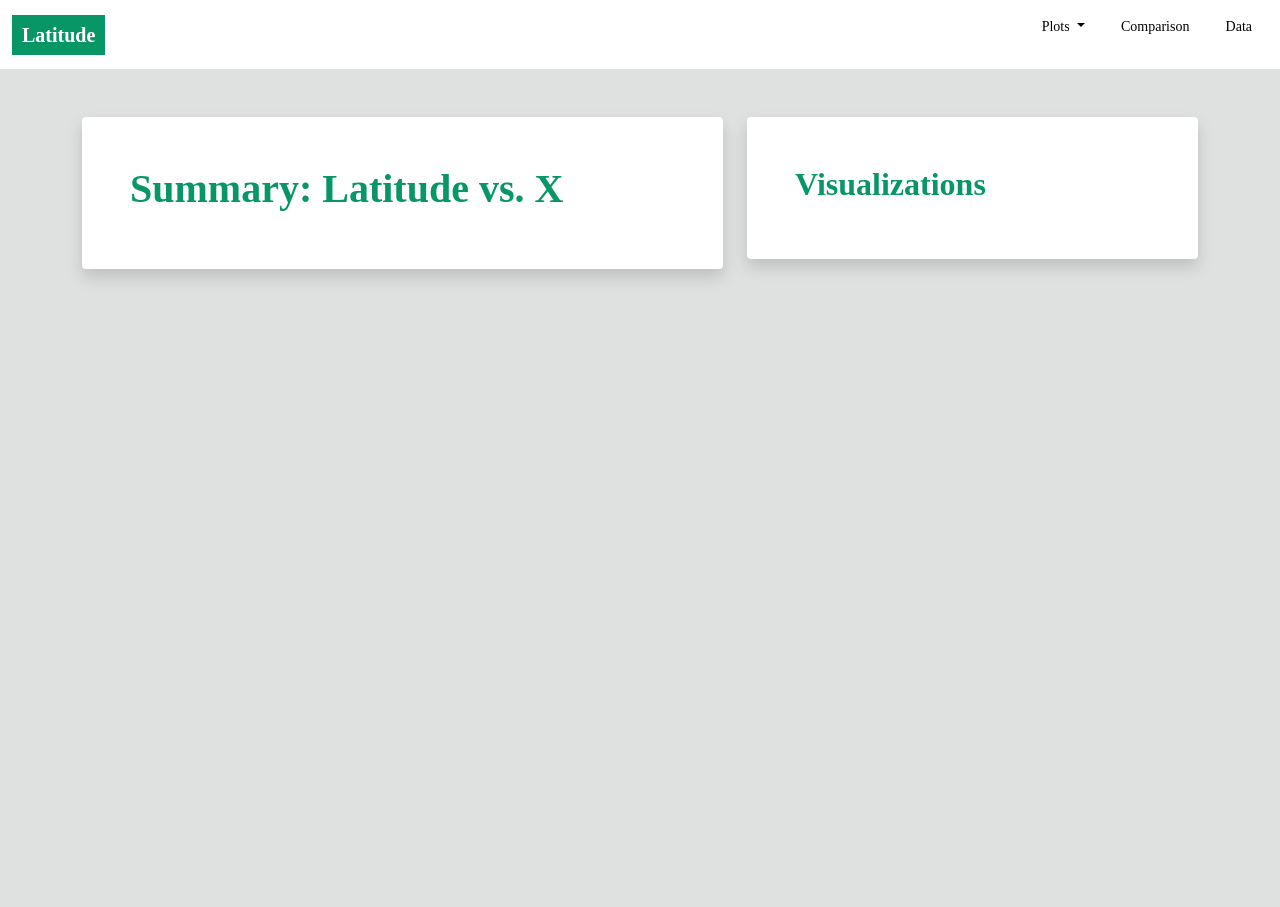
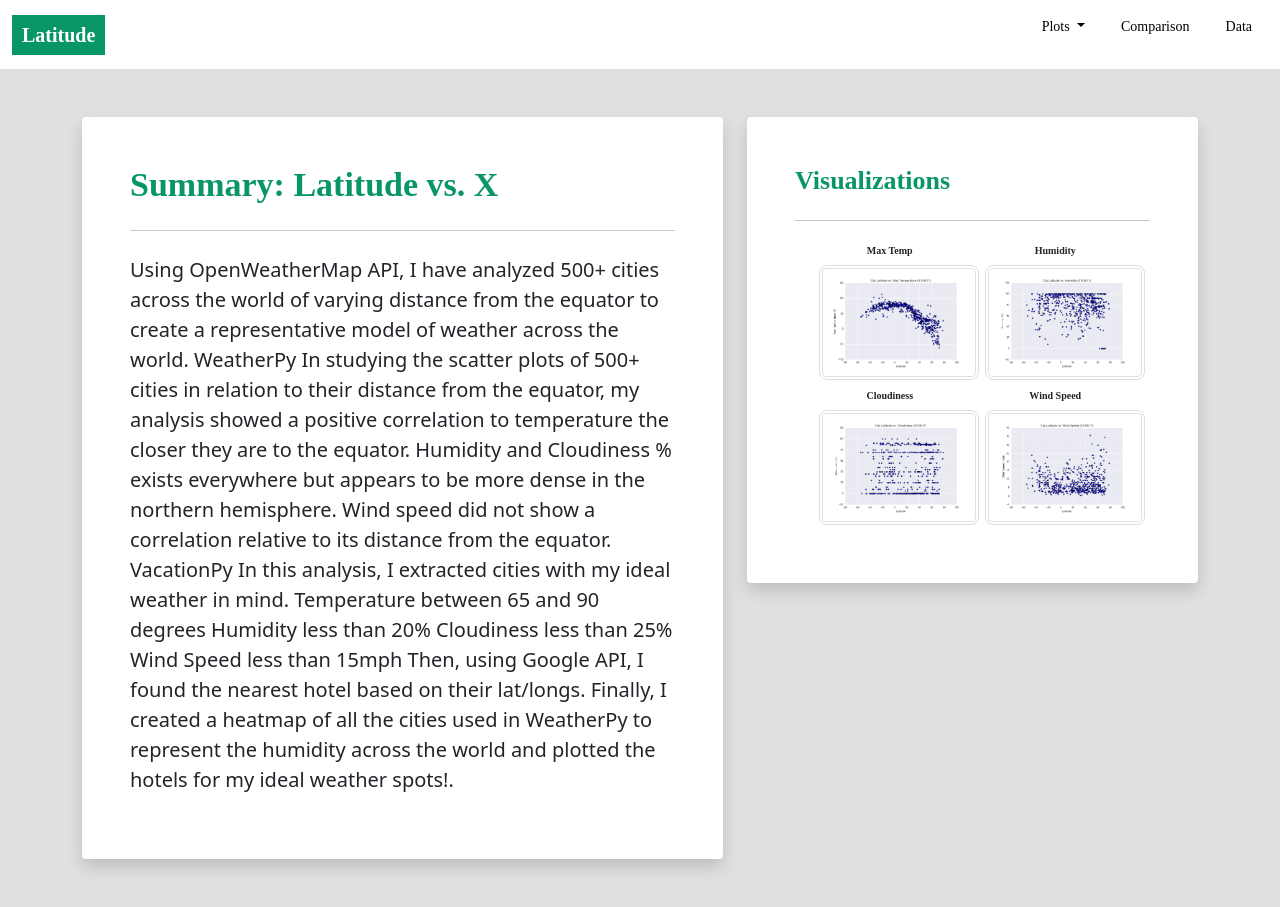
Before and after one commit to Sjenn257/Web-Design-Challenge, a plain HTML site: page index.html in a window 1280 px wide. Before the commit the page ends 800 px from the top, so only its background shows below. Drawn offline with nearby package versions, Linux system fonts and the light colour scheme.

Commit message:
landing page updated

```diff
--- a/index.html
+++ b/index.html
@@ -64,7 +64,24 @@
                 <div class="card border-0 shadow my-5">
                     <div class="card-body p-5">
                         <h1>Summary: Latitude vs. X</h1>
+                        <hr class="my-4">
+                        <p class="lead">Using OpenWeatherMap API, I have analyzed 500+ cities across the world of varying distance from the equator to create a representative model of weather across the world.
 
+                            WeatherPy
+
+                            In studying the scatter plots of 500+ cities in relation to their distance from the equator, my analysis showed a positive correlation to temperature the closer they are to the equator. Humidity and Cloudiness % exists everywhere but appears to be more dense in the northern hemisphere. Wind speed did not show a correlation relative to its distance from the equator.
+
+                            VacationPy
+
+                            In this analysis, I extracted cities with my ideal weather in mind.
+
+                            Temperature between 65 and 90 degrees
+                            Humidity less than 20%
+                            Cloudiness less than 25%
+                            Wind Speed less than 15mph
+                            Then, using Google API, I found the nearest hotel based on their lat/longs.
+
+                            Finally, I created a heatmap of all the cities used in WeatherPy to represent the humidity across the world and plotted the hotels for my ideal weather spots!.</p>
                     </div>
                 </div>
             </div>
@@ -72,7 +89,42 @@
                 <div class="card border-0 shadow my-5">
                     <div class="card-body p-5">
                         <h2>Visualizations</h2>
+                        <hr class="my-4">
+                        <div class="container">
+                            <div class="row">
+                                <div class="col-md-6">
+                                    <h3>Max Temp</h3>
+                                    <div class="thumbnail">
+                                        <img src="visualizations\Fig1.png" alt="Fig 1" class="img-thumbnail">
 
+                                    </div>
+                                </div>
+                                <div class="col-md-6">
+                                    <h3>Humidity</h3>
+                                    <div class="thumbnail">
+                                        <img src="visualizations\Fig2.png" alt="Fig 2" class="img-thumbnail">
+
+                                    </div>
+                                </div>
+                            </div>
+                            <div class="row">
+                                <div class="col-md-6">
+                                    <h3>Cloudiness</h3>
+                                    <div class="thumbnail">
+                                        <img src="visualizations\Fig3.png" alt="Fig 3" class="img-thumbnail">
+
+                                    </div>
+                                </div>
+                                <div class="col-md-6">
+                                    <h3>Wind Speed</h3>
+                                    <div class="thumbnail">
+                                        <img src="visualizations\Fig4.png" alt="Fig 4" class="img-thumbnail">
+
+                                    </div>
+                                </div>
+                            </div>
+
+                        </div>
                     </div>
                 </div>
             </div>
--- a/styles.css
+++ b/styles.css
@@ -32,7 +32,7 @@ h1 {
     color: rgb(8, 150, 103);
     font-family: 'Times New Roman';
     font-weight: bold !important;
-    font-size: 24px;
+    font-size: 34px !important;
 
 }
 
@@ -40,6 +40,26 @@ h2 {
     color: rgb(8, 150, 103);
     font-family: 'Times New Roman';
     font-weight: bold !important;
-    font-size: 20px;
+    font-size: 26px !important;
 
 }
+
+h3 {
+    font-family: 'Times New Roman';
+    font-weight: bold !important;
+    font-size: 10px !important;
+    text-align: center;
+
+}
+
+.col-md-6 {
+    padding-bottom: 10px;
+    padding-right: 10px;
+}
+
+.thumbnail {
+    border: 1px solid #ddd;
+    border-radius: 8px;
+    padding: 2px;
+    width: 160px;
+  }
```
